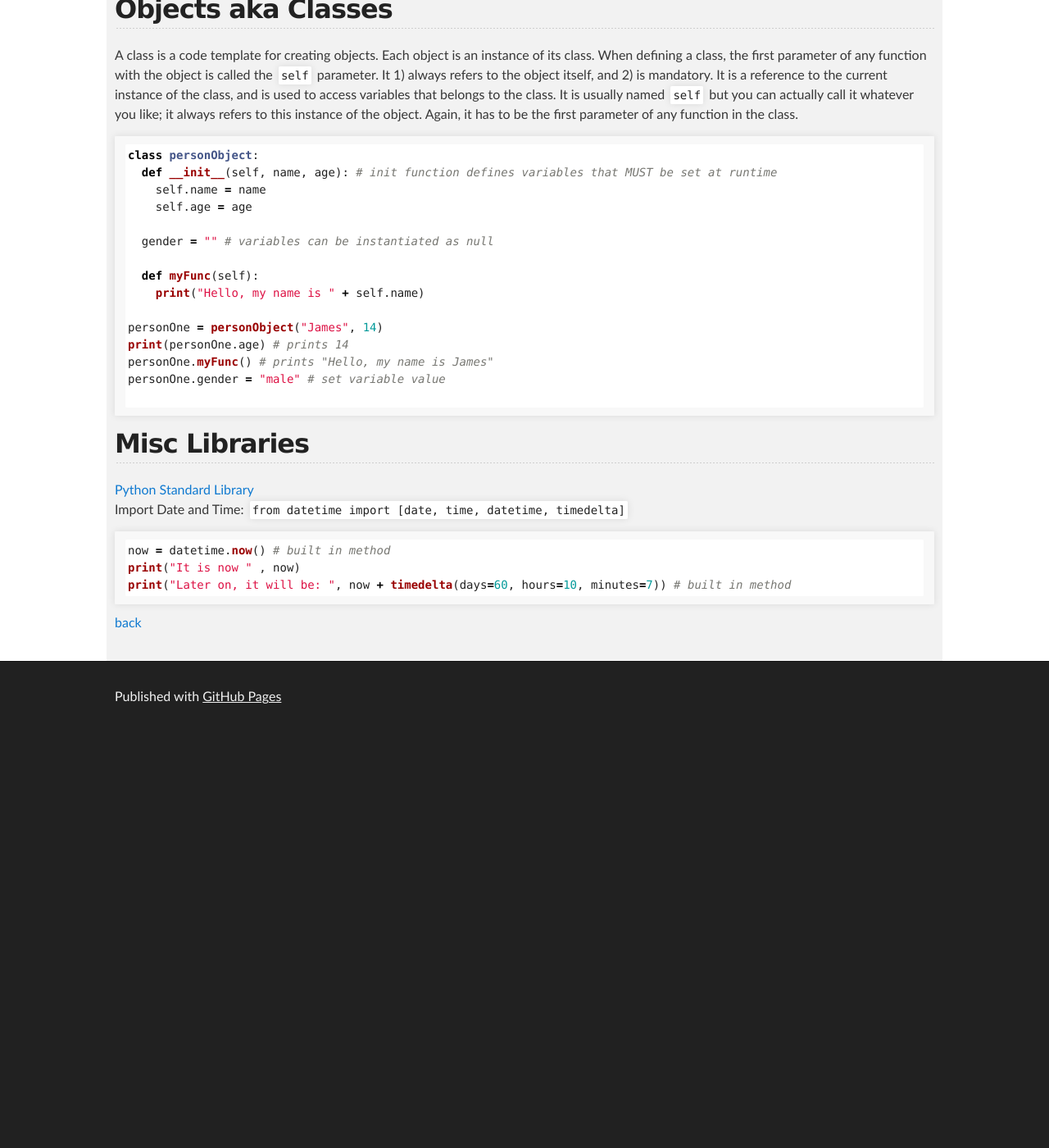
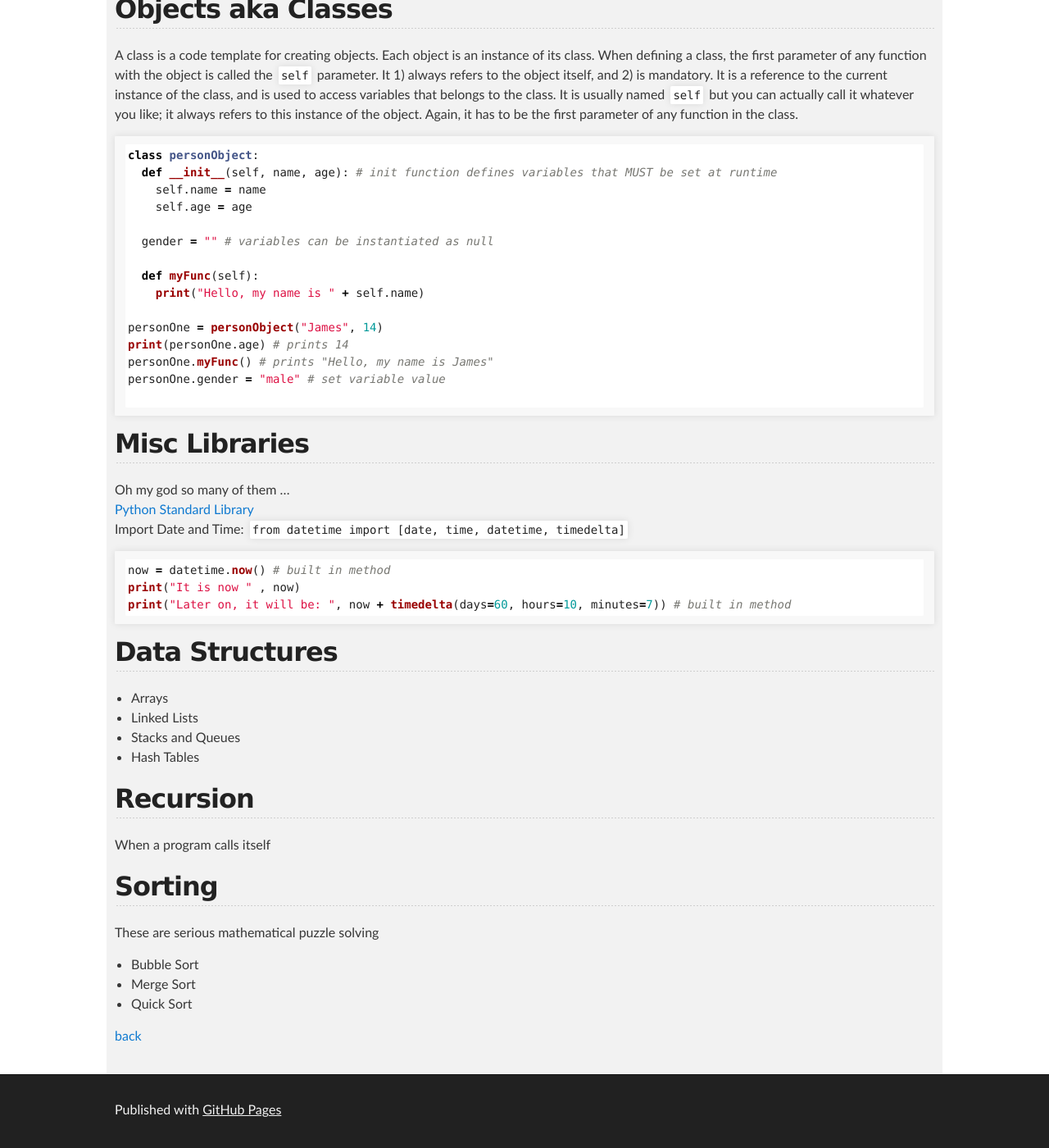
Before and after one commit to cathysnider/cathysnider.github.io, a Jekyll site: the page built from python.md, in a window 1280 px wide and 1400 px high, scrolled down 2286 px. Shown: the whole window at 82% size. Built offline with Jekyll 4.4.1, drawn with Linux system fonts in a browser that asks for light colours; before the commit the page ends 3182 px from its top, so only the background shows below that.

Commit message:
Data Structures, Recursion and Sorting

````diff
--- a/python.md
+++ b/python.md
@@ -116,6 +116,7 @@ personOne.gender = "male" # set variable value
 ```
 
 ## Misc Libraries
+Oh my god so many of them ... <br />
 [Python Standard Library](https://docs.python.org/3/library/) <br />
 Import Date and Time: `from datetime import [date, time, datetime, timedelta]`
 ```python
@@ -124,4 +125,22 @@ print("It is now " , now)
 print("Later on, it will be: ", now + timedelta(days=60, hours=10, minutes=7)) # built in method
 ```
 
+## Data Structures
+ - Arrays
+ - Linked Lists
+ - Stacks and Queues
+ - Hash Tables
+
+## Recursion
+When a program calls itself
+
+## Sorting
+These are serious mathematical puzzle solving
+ - Bubble Sort
+ - Merge Sort
+ - Quick Sort
+
+
+
+
 [back](./)
````
